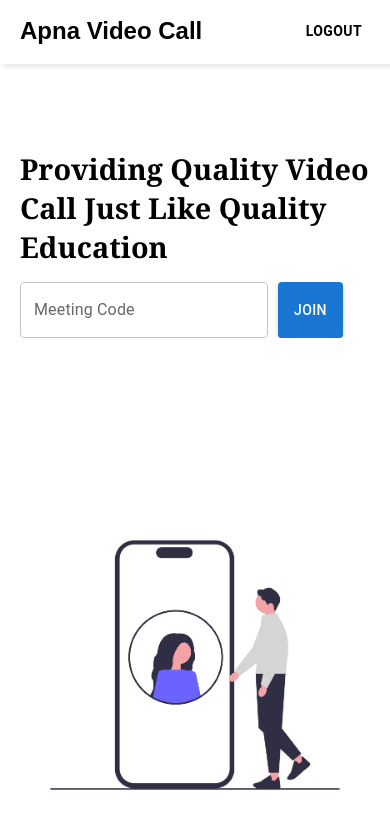
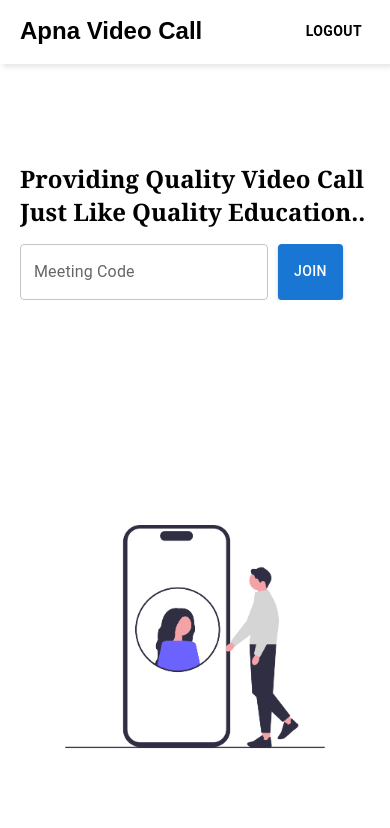
Before and after one commit to Akshay-Sen/Zoom_Clone, a React (Vite) app in the folder frontend/: page /home in a window 390 px wide. Shown: the top 828 px of the page. Built offline with nearby package versions, Linux system fonts and the light colour scheme; sample sign-in values are in the browser's storage.

Commit message:
img fixed

```diff
--- a/frontend/src/App.css
+++ b/frontend/src/App.css
@@ -221,28 +221,20 @@ nav ul button:hover {
   .meetContainer {
     flex-wrap: wrap;
     height: 100vh;
-    width: 100vw;
     gap: 0;
-    padding: 0;
   }
 
-  .leftPanel{
-    /* margin-top: 3rem; */
-    padding-inline: 20px;
-  }
+  /* .leftPanel{
+    margin-top: 3rem;
+  } */
 
   .leftPanel h2 {
-    font-size: 1.8rem;
-    /* line-height: 2.3rem; */
-  }
-
-  .rightPanel{
-    padding-inline: 0;
-    width: 100vw;
+    font-size: 1.5rem;
   }
 
   .meetContainer .rightPanel img {
-    width: 100%;
+    width: 70vh;
+    margin-bottom: 2rem;
   }
 
 }
--- a/frontend/src/pages/Home.jsx
+++ b/frontend/src/pages/Home.jsx
@@ -56,7 +56,7 @@ function Home() {
       <div className="meetContainer">
         <div className="leftPanel">
           <div>
-            <h2>Providing Quality Video Call Just Like Quality Education</h2>
+            <h2>Providing Quality Video Call Just Like Quality Education..</h2>
 
             <div style={{ display: 'flex', gap: "10px" }}>
 
```
